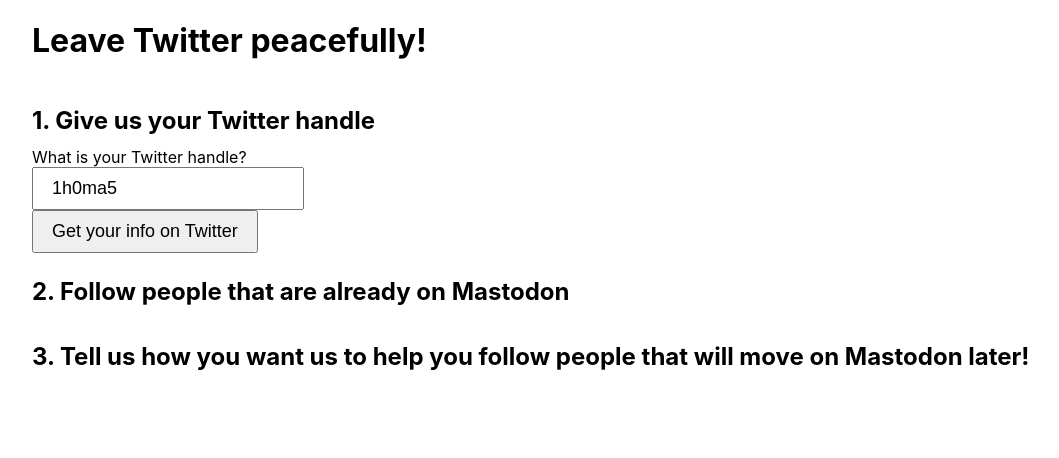
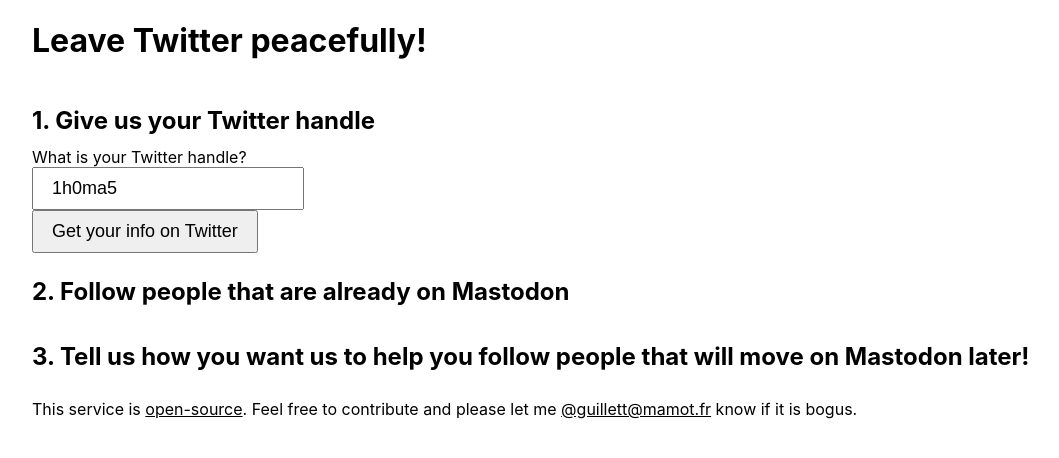
Before and after one commit to guillett/leave-the-nest, a Next.js app: page / in a window 1280 px wide. Shown: the top 458 px of the page, without its empty margins (8-1067 px from the left). Built offline with nearby package versions, Linux system fonts and the light colour scheme.

Commit message:
Add text footer to increase code discovery and contributions

```diff
--- a/lang/fr.json
+++ b/lang/fr.json
@@ -38,6 +38,9 @@
   "mastodon-handle-question": {
     "defaultMessage": "Quel est votre compte Mastodon ?"
   },
+  "open-source-comment": {
+    "defaultMessage": "Le code de ce service est <a>open-source</a>. N'hésitez pas à contribuer ou à <me>me contacter</me> en cas de problème."
+  },
   "show-list-cta": {
     "defaultMessage": "Afficher la liste des comptes à suivre sur Mastodon"
   },
--- a/pages/index.tsx
+++ b/pages/index.tsx
@@ -489,7 +489,43 @@
         )}
       </main>
 
-      <footer></footer>
+      <footer>
+        <p>
+          <FormattedMessage
+            id="open-source-comment"
+            defaultMessage="This service is <a>open-source</a>. Feel free to contribute and please let me <me>@guillett@mamot.fr</me> know if it is bogus."
+            values={{
+              a: (c) => (
+                <a
+                  target="_blank"
+                  rel="noreferrer"
+                  href="https://github.com/guillett/leave-the-nest"
+                >
+                  {c}
+                </a>
+              ),
+              me: (c) =>
+                mastodonId ? (
+                  <a
+                    target="_blank"
+                    rel="noreferrer"
+                    href={`https://${mastodonId.host}/@guillett@mamot.fr`}
+                  >
+                    {c}
+                  </a>
+                ) : (
+                  <a
+                    target="_blank"
+                    rel="noreferrer"
+                    href={`https://mamot.fr/@guillett`}
+                  >
+                    {c}
+                  </a>
+                ),
+            }}
+          />
+        </p>
+      </footer>
     </div>
   )
 }
```
